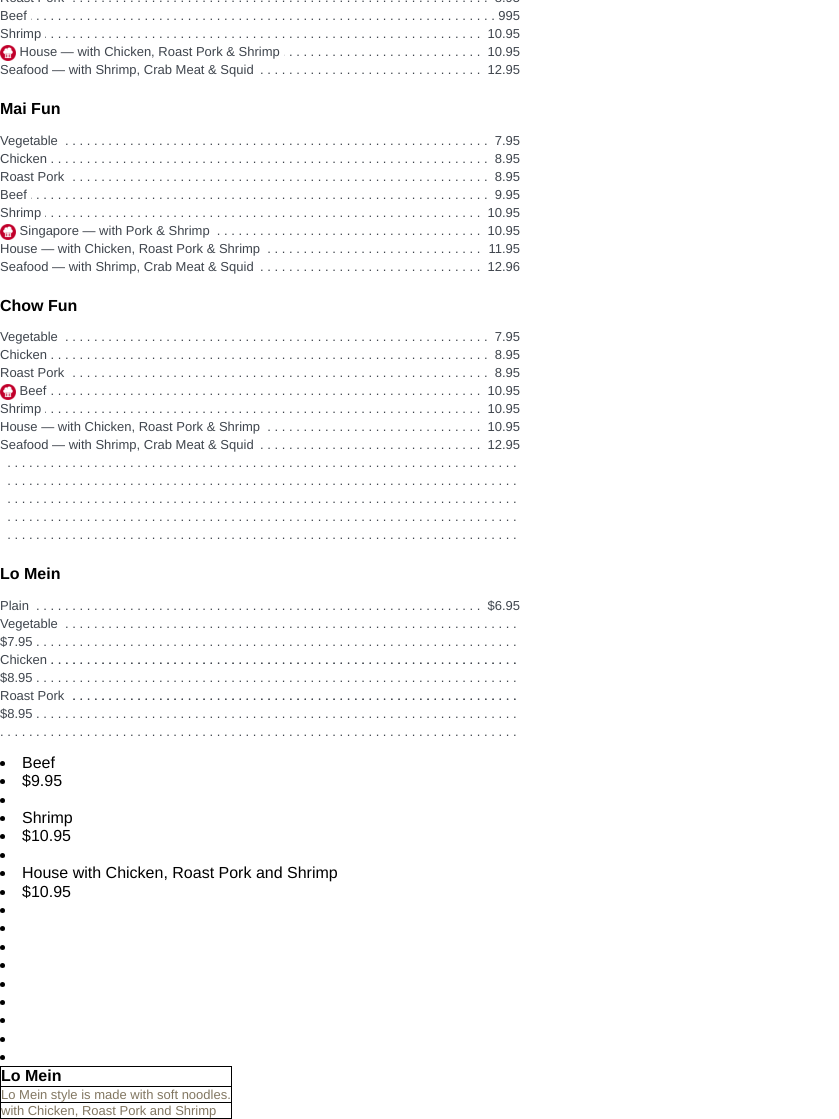
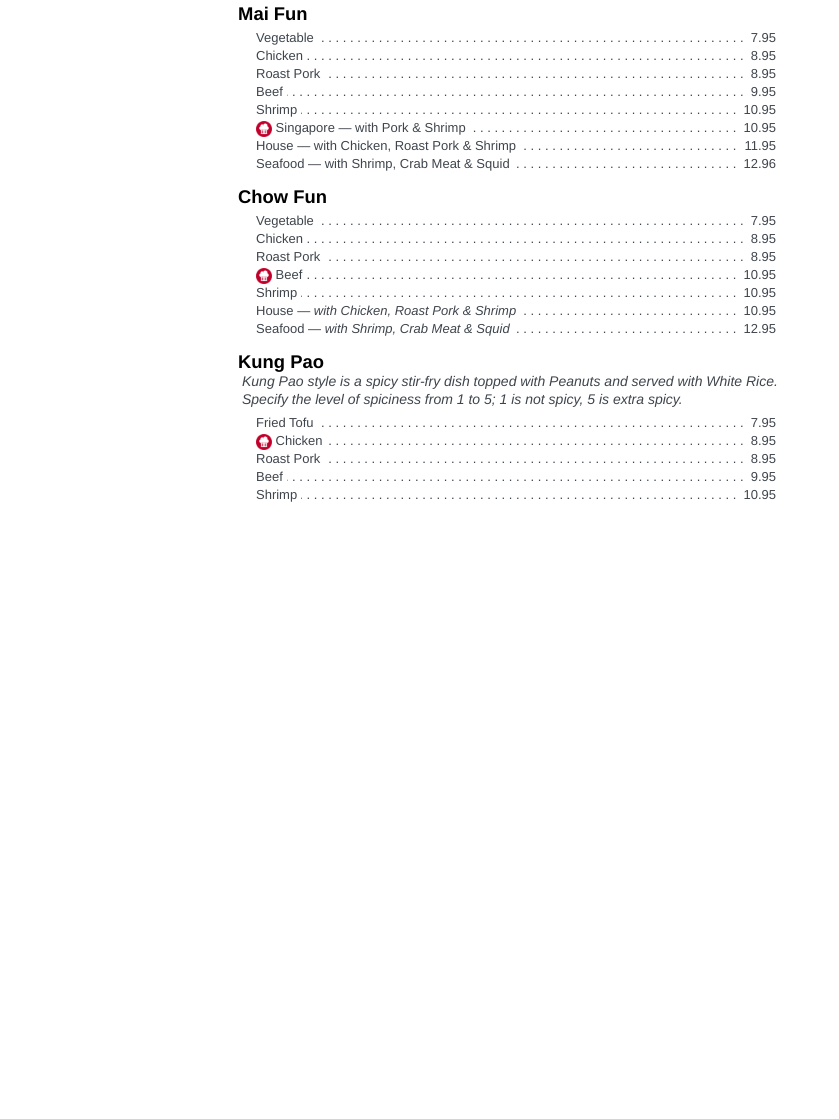
Before and after one commit to BluePawDev/asian-hon-html-css, a plain HTML site: page public/views/menu-delivery.html in a window 1280 px wide. Shown: the part 945-2064 px from the top of the page, without its empty margins (0-839 px from the left). After the commit the page ends 1462 px from the top, so only its background shows below. Drawn offline with Linux system fonts and the light colour scheme.

Commit message:
Modify .description in menu.css; Add addt'l data to menu-delivery.html

```diff
--- a/public/styles/menu.css
+++ b/public/styles/menu.css
@@ -6,7 +6,8 @@ ul.leaders {
   font-weight: 400;
   font-size: 13px;
   color: #3f454d;
-  line-height: 18px
+  line-height: 18px;
+  margin-top: .4em;
 }
 
 ul.leaders li:before {
@@ -28,18 +29,13 @@ ul.leaders span+span {
 }
 
 .description {
-  list-style: none;
-  font-weight: 400;
-  font-size: 12px;
+  font-weight: 500;
+  font-size: 14px;
   font-style: italic;
   color: #3f454d;
   line-height: 18px;
-  margin-left: 15px;
-  margin-bottom: 5px;
-}
-
-h4 {
-  margin-bottom: 0;
+  margin: 0;
+  margin-left: -1em;
 }
 
 .chef-rec {
@@ -52,3 +48,8 @@ h4 {
   width: 70%;
   margin: 0 20%;
 }
+
+h4 {
+  margin: 0 0 0 -2%;
+  font-size: 1.15em;
+}
--- a/public/views/menu-delivery.html
+++ b/public/views/menu-delivery.html
@@ -58,45 +58,7 @@
 <!-- START .menu -->
 <div class='menu'>
 
-  <!-- START ul.beverages -->
-  <ul>
-    <li> <span></span> </li>
-  </ul>
-
-
-
-  <!-- START table .beverages -->
-  <!-- <table class='beverages'>
-    <thead>
-      <tr>
-        <th><h4>Beverages</h4></th>
-      </tr>
-      <tr>
-        <td>All beverages for delivery orders are soft drinks in 20 fl. oz. bottles.<br>The following are the beverages available for delivery:<span>
-      </tr>
-    </thead>
-    <tbody>
-      <tr>
-        <td>Pepsi<span>
-        <td>Mist Twist<span>
-      </tr>
-      <tr>
-        <td>Diet Pepsi<span>
-        <td>Orange Crush<span>
-      </tr>
-      <tr>
-        <td>Mountain Dew<span>
-        <td>Lemon Iced Tea<span>
-      </tr>
-      <tr>
-        <td>Dr. Pepper<span>
-        <td>Lemonade<span>
-      </tr>
-    </tbody>
-  </table> -->
-  <!-- END table .beverages -->
-
-<div class="menu-div">
+<div class="menu-div appetizer-div">
   <h4>Appetizers</h4>
   <!-- START ul.appetizers -->
     <ul class="leaders">
@@ -121,7 +83,7 @@
   <!-- END ul.appetizers -->
 </div>
 
-<div class="menu-div">
+<div class="menu-div fried-rice-div">
   <h4>Fried Rice</h4>
   <!-- START ul.fried-rice -->
     <ul class="leaders">
@@ -136,9 +98,9 @@
   <!-- END ul.fried-rice -->
 </div>
 
-
+<div class="menu-div lo-mein-div">
   <h4>Lo Mein</h4>
-  <p>Lo Mein is made with soft noodles.</p>
+  <p class="description">Lo Mein is made with soft noodles.</p>
   <!-- START ul.lo-mein -->
   <ul class="leaders">
     <li><span>Plain</span><span>6.95</span></li>
@@ -151,7 +113,9 @@
     <li><span>Seafood &mdash; with Shrimp, Crab Meat & Squid</span><span>12.95</span></li>
   </ul>
   <!-- END ul.lo-mein -->
+</div>
 
+<div class="menu-div mai-fun-div">
   <h4>Mai Fun</h4>
   <!-- START ul.mai-fun -->
   <ul class="leaders">
@@ -165,7 +129,9 @@
     <li><span>Seafood &mdash; with Shrimp, Crab Meat & Squid</span><span>12.96</span></li>
   </ul>
   <!-- END ul.mai-fun -->
+</div>
 
+<div class="menu-div chow-fun-div">
   <h4>Chow Fun</h4>
   <!-- START ul.chow-fun -->
   <ul class="leaders">
@@ -174,79 +140,31 @@
     <li><span>Roast Pork</span><span>8.95</span></li>
     <li><span><img src="../images/chef-recommendation-6.png" alt="" class="chef-rec"> Beef</span><span>10.95</span></li>
     <li><span>Shrimp</span><span>10.95</span></li>
-    <li><span>House &mdash; with Chicken, Roast Pork & Shrimp</span><span>10.95</span></li>
-    <li><span>Seafood &mdash; with Shrimp, Crab Meat & Squid</span><span>12.95</span></li>
-    <li><span></span><span></span></li>
-    <li><span></span><span></span></li>
-    <li><span></span><span></span></li>
-    <li><span></span><span></span></li>
-    <li><span></span><span></span></li>
+    <li><span>House &mdash; <i>with Chicken, Roast Pork & Shrimp</i></span><span>10.95</span></li>
+    <li><span>Seafood &mdash; <i>with Shrimp, Crab Meat & Squid</i></span><span>12.95</span></li>
+  </ul>
+  <!-- END ul.chow-fun -->
+</div>
 
+<div class="menu-div kung-pao-div">
+  <h4>Kung Pao</h4>
+  <p class="description">Kung Pao style is a spicy stir-fry dish topped with Peanuts and served with White Rice.</p>
+  <p class="description">Specify the level of spiciness from 1 to 5; 1 is not spicy, 5 is extra spicy.</p>
+  <!-- START ul.kung-pao -->
+  <ul class="leaders">
+    <li><span>Fried Tofu</span><span>7.95</span></li>
+    <li><span><img src="../images/chef-recommendation-6.png" alt="" class="chef-rec"> Chicken</span><span>8.95</span></li>
+    <li><span>Roast Pork</span><span>8.95</span></li>
+    <li><span>Beef</span><span>9.95</span></li>
+    <li><span>Shrimp</span><span>10.95</span></li>
   </ul>
 
-
-
-  <!-- START table .lo-mein -->
-  <table class='lo-mein'>
-    <thead>
-      <tr class='tbl-title'>
-        <th class='tbl-category'>Lo Mein</th>
-      </tr>
-      <tr class='tbl-description'>
-        <td class='category-description'>Lo Mein style is made with soft noodles.<span>
-      </tr>
-
-      <h4>Lo Mein</h4>
-      <ul class="leaders">
-        <li><span>Plain</span><span>$6.95</span></li>
-        <li><span>Vegetable</span><li><span>$7.95</span><li>
-        <li><span>Chicken</span><li><span>$8.95</span><li>
-        <li><span>Roast Pork</span><li><span>$8.95</span><li>
+</div>
 
 
 
 
 
-      </ul>
-
-
-      </tr>
-      <tr>
-
-      </tr>
-      <tr>
-
-      </tr>
-      <tr>
-
-        <li><span>Beef</span><li><span>$9.95</span><li>
-      </tr>
-      <tr>
-
-        <li><span>Shrimp</span><li><span>$10.95</span><li>
-      </tr>
-      <tr>
-
-        <li><span>House with Chicken, Roast Pork and Shrimp</span><li><span>$10.95</span><li>
-      </tr>
-      <tr>
-        <td class='item-description'>with Chicken, Roast Pork and Shrimp<span>
-      </tr>
-      <tr>
-
-        <li><span></span><li>
-
-        <li><span></span><li>
-      </tr>
-      <tr>
-
-        <li><span></span><li>
-
-        <li><span></span><li>
-      </tr>
-    </tbody>
-  </table>
-  <!-- END table .lo-mein -->
 
 </div>
 
```
Also changed, not shown: _resources/menu-delivery.txt (+0 -29 lines).
